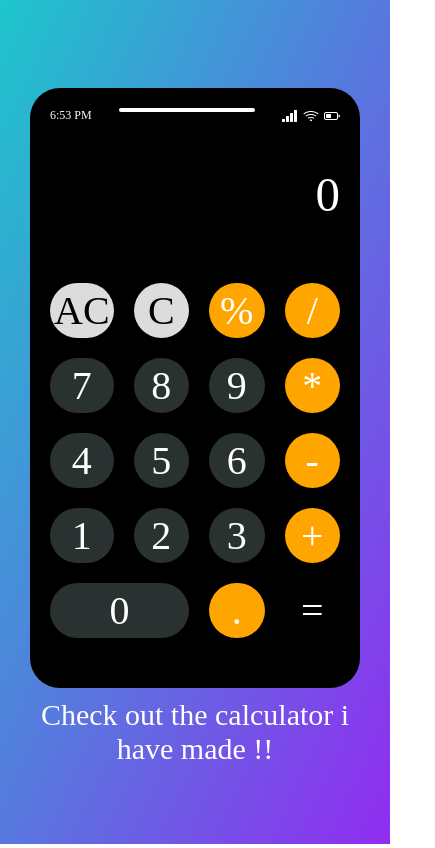
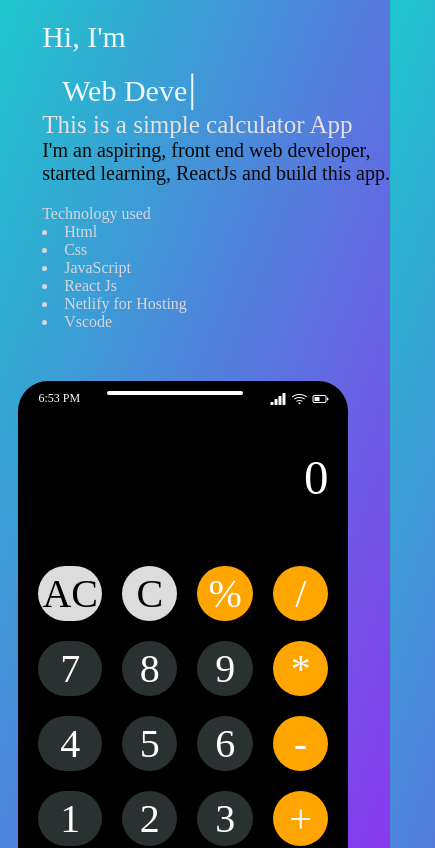
Before and after one commit to bharathi20/Calci-ReactJS, a React (Create React App) app: page / in a window 390 px wide. Shown: the top 848 px of the page, 435 px wide, since content can reach past the window. Built offline with nearby package versions, Linux system fonts and the light colour scheme.

Commit message:
added typescript and content for intro

```diff
--- a/package.json
+++ b/package.json
@@ -9,6 +9,7 @@
     "react": "^17.0.2",
     "react-dom": "^17.0.2",
     "react-scripts": "5.0.0",
+    "typewriter-effect": "^2.18.2",
     "web-vitals": "^2.1.4"
   },
   "scripts": {
--- a/src/App.css
+++ b/src/App.css
@@ -5,14 +5,57 @@
 }
 body{
     /* color:white; */
-    height:100vh;
+    /* height:100vh; */
     background-image: linear-gradient(to bottom right, rgb(29, 198, 204),rgb(145, 44, 240));
 
 }
 
+
 .main{
   display: flex;
   align-items: center;
+}
+
+.leftside{
+  min-width: 50%;
+  max-width: 50%;
+  padding:20px 10vh;
+  align-content: center;
+  justify-content: center;
+
+}
+.rightside{
+  min-width: 50%;
+  padding:20px 1vh 20px 1vh;
+  align-content: center;
+  justify-content: center;
+
+}
+
+
+.heading{
+  font-size: 40px;
+  text-align: center;
+  display: flex;
+  color: aliceblue;
+  gap: 10px;
+
+}
+
+.subHeading{
+  font-size: 30px;
+  color: rgb(228, 226, 225);
+}
+
+.content{
+  font-size:20px;
+  color: rgb(7, 7, 7);
+}
+
+.tech{
+  color: rgb(216, 213, 219);
+  font-weight: 500;
+  margin-top: 20px;
 }
 
 .calculator{
@@ -21,8 +64,6 @@ body{
     height: 616px;
     margin: 10px;
     border-radius: 30px;
-
-
 }
 
 .topContainer{
@@ -96,23 +137,58 @@ body{
      grid-column: 1 /3;
  }
 
-.sidePara{
-  color:white;
-  font-size: 50px;
-  margin: 0px 10px;
-  text-align: center;
-}
+
+
  @media  screen and (max-width:768px) {
-   body{
+
+  .main{
+    flex-direction: column;
+    text-align: start;
+    align-items: flex-start;
+    /* margin-top: 56px; */
+  }
+   /* body{
      display: flex;
      justify-content: center;
      align-items: center;
+   } */
+
+   .leftside{
+    min-width: 90%;
+     padding: 20px 5vh;
    }
 
-  .main{
+
+   .heading{
     display: flex;
     flex-direction: column;
+
   }
+
+  .h11, .Typewriter__wrapper{
+  font-size: 30px;
+  width: 100%;
+  min-width: 50%;
+  text-align:start;
+  margin: 0;
+  padding: 0;
+  }
+
+
+
+  .Typewriter{
+    text-align: start;
+    margin: 0;
+
+    padding: 0 0 0 20px;
+  }
+
+
+
+  .subHeading{
+    font-size: 25px;
+  }
+
   .calculator{
     background-color: black;
     width : 330px;
@@ -134,10 +210,9 @@ body{
     font-size: 12px;
   }
 
-  .sidePara{
-    font-size: 30px;
-  }
+  /* .leftside{
+    margin-top: 75px;
+  } */
 
 
-
- }
+}
--- a/src/App.js
+++ b/src/App.js
@@ -1,10 +1,19 @@
 import React,{useEffect,useState} from 'react'
 import './App.css'
+import Typewriter from 'typewriter-effect';
+
+
+
 export default function App() {
   let [value, setvalue]   =  useState(0)
   let [time,settime]        =  useState(null)
 
   // useEffect(()=>{},[value,time])
+  // var toptext = new Typewriter('#typewriter', {
+  //   strings: ['Hello', 'World'],
+  //   autoStart: true,
+  // });
+  // console.log(toptext)
 
   function init(event)
   {
@@ -79,8 +88,38 @@ export default function App() {
 
   return (
     <div className='main'>
+      <div className='leftside'>
+        <div className='heading'>
+          <div className="h11">Hi, I'm</div>
+          <Typewriter
+          options={{
+          strings:  ['Bharathi',' Web Developer'],
+          autoStart: true,
+          loop: true,
+          }}
+          />
 
-      <div className='calculator'>
+
+        </div>
+        <div className="subHeading">
+          This is a simple calculator App
+        </div>
+        <div className="content">
+          I'm an aspiring, front end web developer, started learning, ReactJs and build this app.
+        </div>
+        <div className="tech">
+          <p>Technology used</p>
+          <li>Html</li>
+          <li>Css</li>
+          <li>JavaScript</li>
+          <li>React Js</li>
+          <li>Netlify for Hosting</li>
+          <li>Vscode</li>
+        </div>
+      </div>
+
+      <div className='rightside'>
+        <div className='calculator '>
 
           <div className="topContainer">
             <div className="time">
@@ -125,9 +164,8 @@ export default function App() {
             <div className='button equal'>=</div>
           </div>
         </div>
-      <div className='sidePara'>
-        <p>Check out the calculator i have made !!</p>
       </div>
+
     </div>
 
 
```
Also changed, not shown: src/test.js (added, +8 -0 lines), 1 other file (tests, documents, lock files or other folders). Lines whose indentation alone changed are shown as unchanged.
